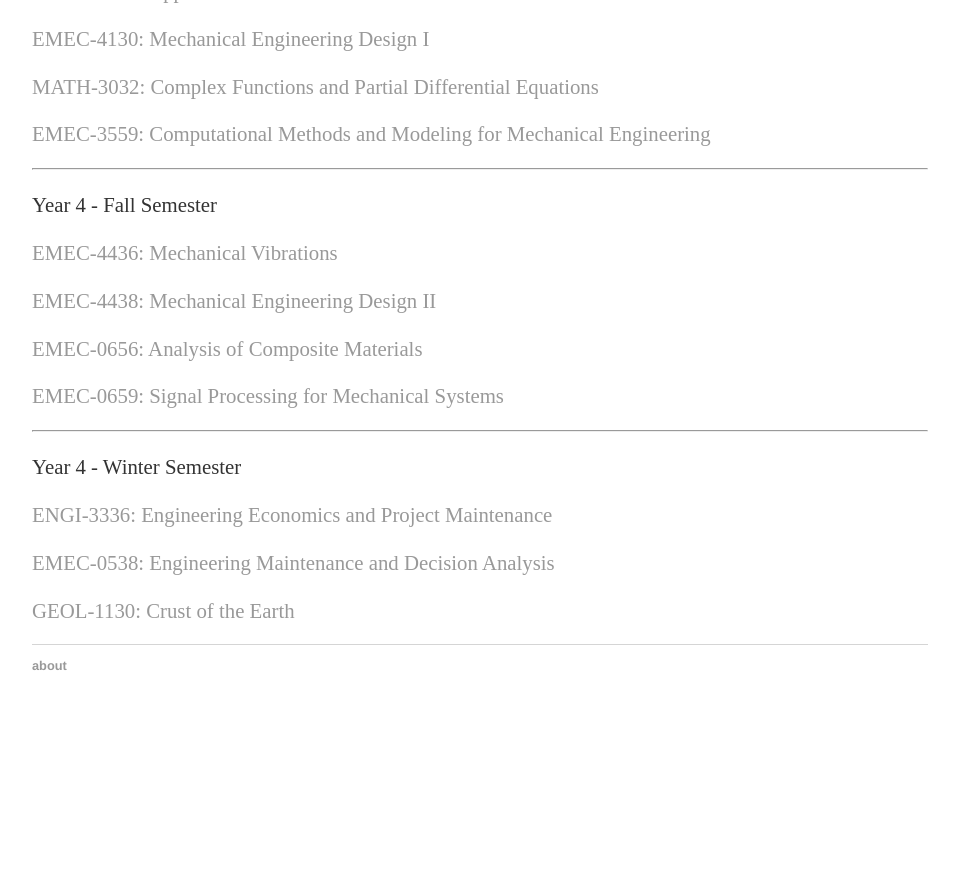
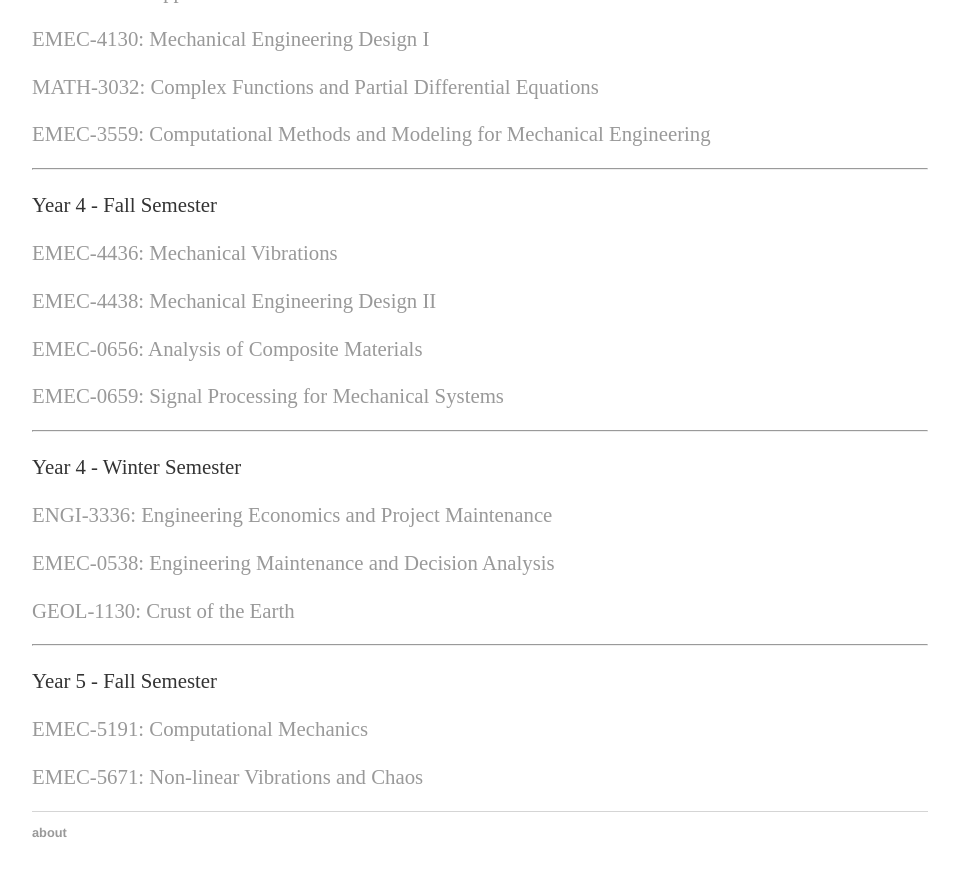
Before and after one commit to GenNotes/GenNotes.github.io, a Jekyll site: the page built from index.html, in a window 1280 px wide and 900 px high, scrolled down 1649 px. Shown: the top 876 px of the window, without its empty margins (160-1119 px from the left). Built offline with Jekyll 4.4.1, drawn with Linux system fonts in a browser that asks for light colours; before the commit the page ends 2382 px from its top, so only the background shows below that.

Commit message:
Update index.html

```diff
--- a/index.html
+++ b/index.html
@@ -3,7 +3,7 @@ layout: default
 title: Genno Notes
 ---
 <div class="blurb">
-	<h1>Genno Notes</h1>
+	<h1> Genno Notes </h1>
 	<hr>
 	<p> Year 1 - Fall Semester </p>
 	<p><a href="/ENGI-1112/"> ENGI-1112: Introduction to Engineering Design </a></p>
@@ -52,5 +52,9 @@ title: Genno Notes
 	<p><a href="/ENGI-3336/"> ENGI-3336: Engineering Economics and Project Maintenance </a></p>
 	<p><a href="/EMEC-0538/"> EMEC-0538: Engineering Maintenance and Decision Analysis </a></p>
 	<p><a href="/GEOL-1130/"> GEOL-1130: Crust of the Earth </a></p>
+	<hr>
+	<p> Year 5 - Fall Semester </p>
+	<p><a href="/EMEC-5191/"> EMEC-5191: Computational Mechanics </a></p>
+	<p><a href="/EMEC-5671/"> EMEC-5671: Non-linear Vibrations and Chaos </a></p>
 
 </div><!-- /.blurb -->
```
